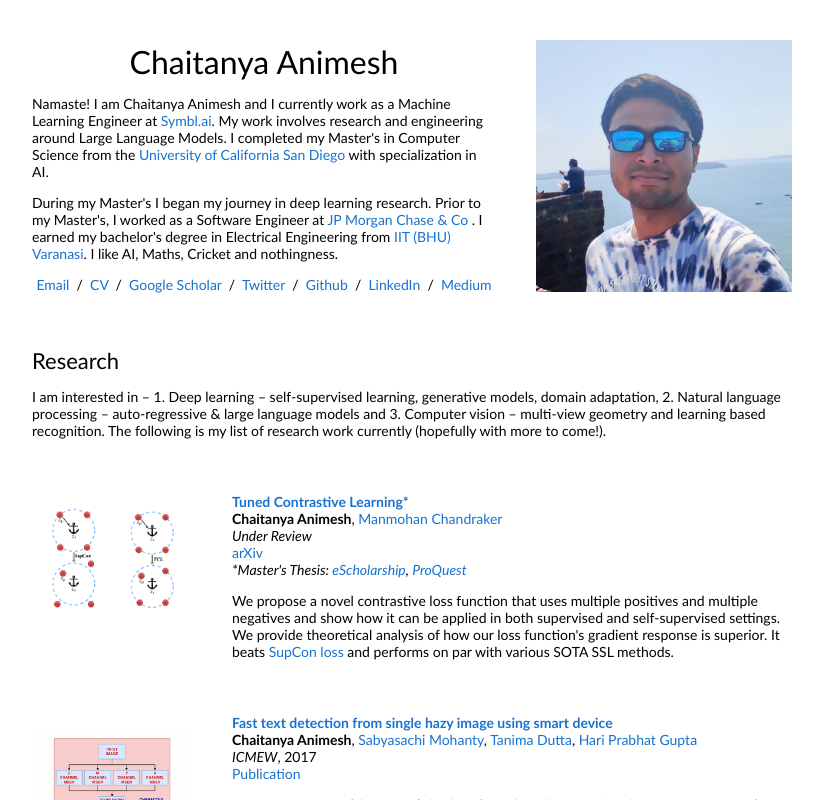
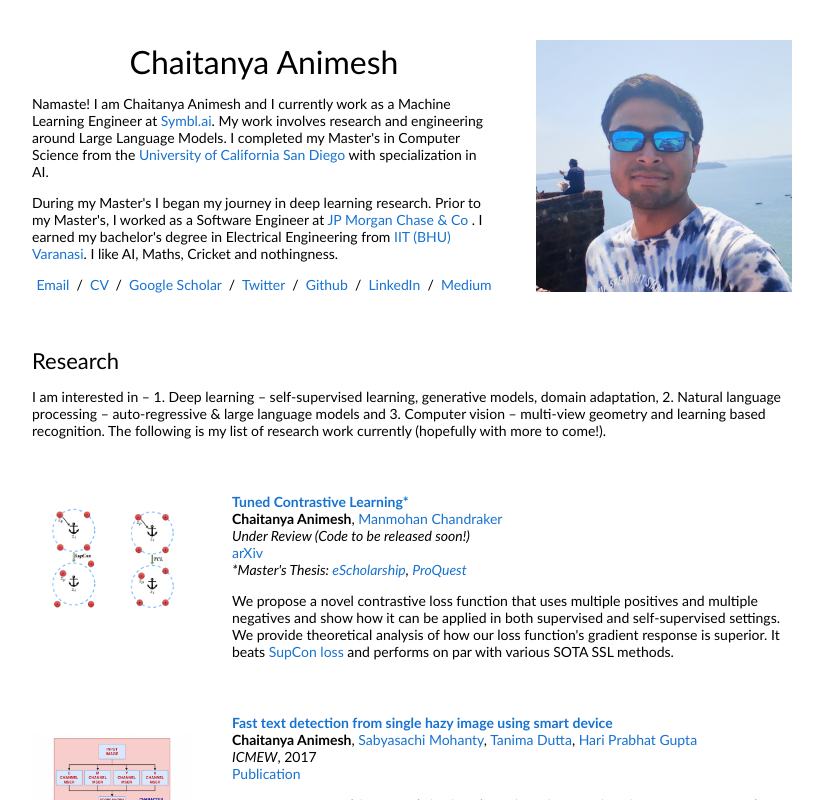
Before and after one commit to chaitanyaanimesh/chaitanyaanimesh.github.io, a plain HTML site: page index.html in a window 1280 px wide. Shown: the top 800 px of the page, without its empty margins (228-1051 px from the left). Drawn offline with Linux system fonts and the light colour scheme.

```diff
--- a/index.html
+++ b/index.html
@@ -81,7 +81,7 @@
                 <strong>Chaitanya Animesh</strong>,
                 <a href="https://cseweb.ucsd.edu/~mkchandraker/">Manmohan Chandraker</a>
                 <br>
-                <em>Under Review</em>
+                <em>Under Review (Code to be released soon!)</em>
                 <br>
                 <a href="https://arxiv.org/abs/2305.10675">arXiv</a>
                 <br>
```
